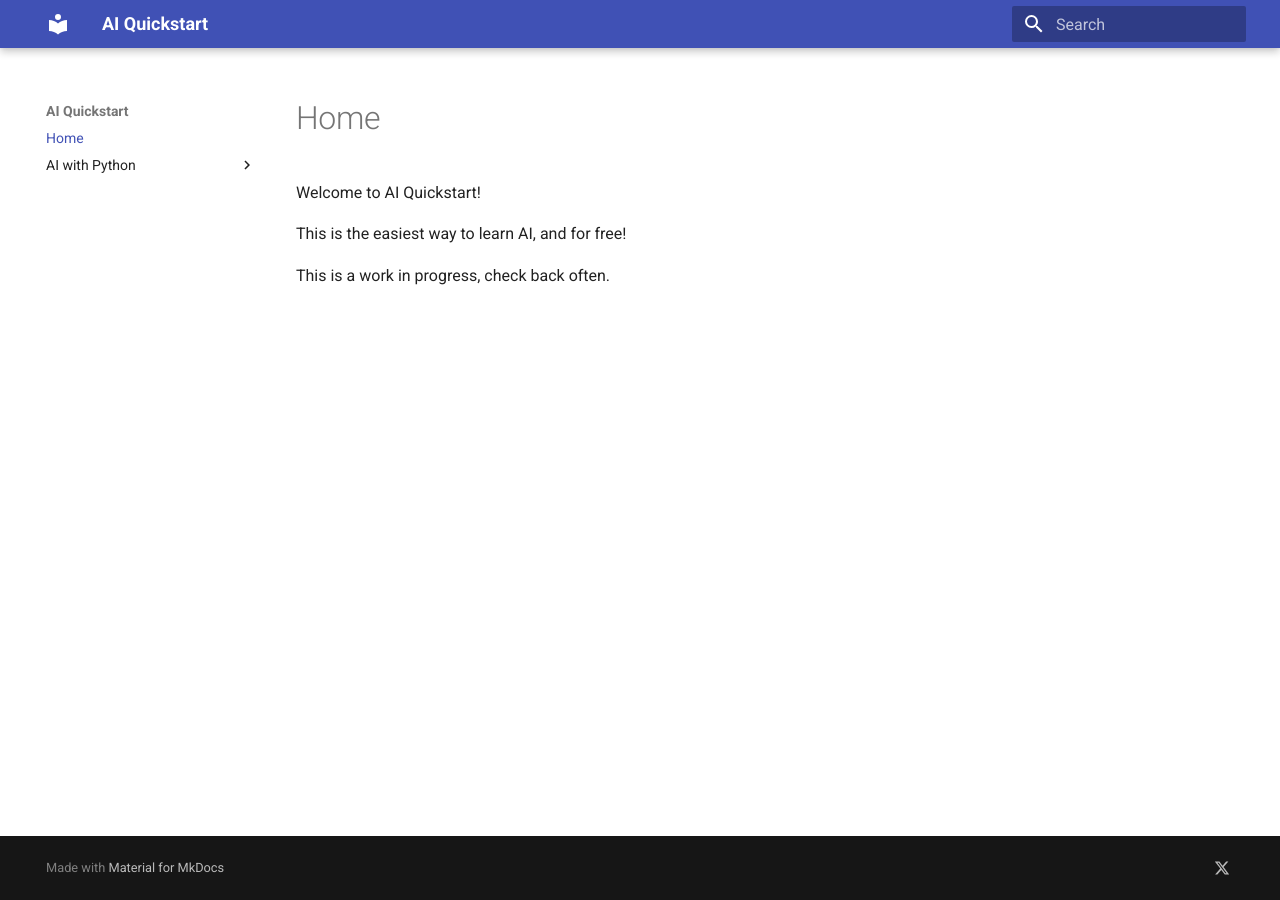
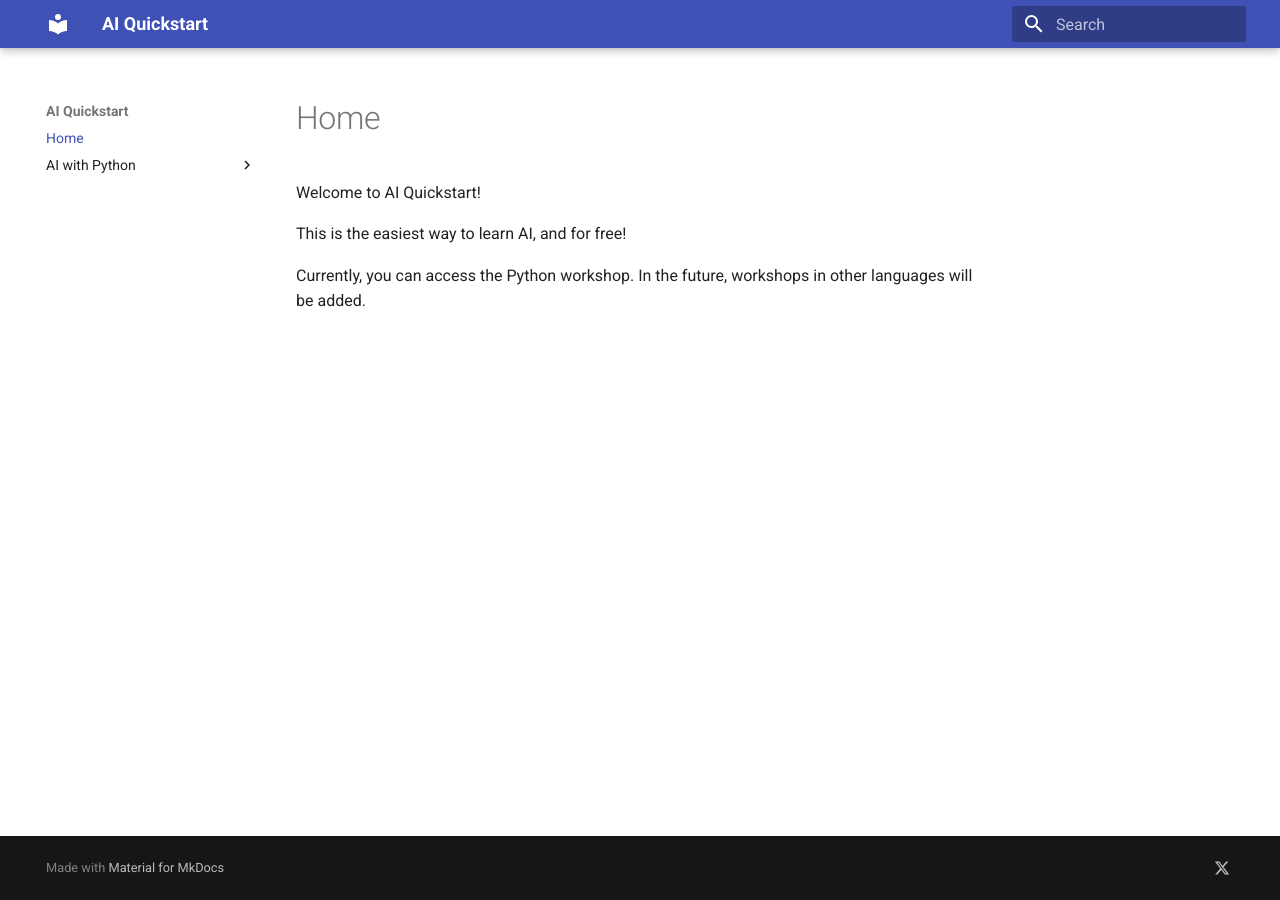
Before and after one commit to get-aiquickstart/get-aiquickstart.github.io, an MkDocs documentation site: the page built from docs/index.md, in a window 1280 px wide. Built offline with MkDocs 1.6.1 and Material for MkDocs 9.7.7, drawn with Linux system fonts in a browser that asks for light colours.

Commit message:
Update workshop availability information

```diff
--- a/docs/index.md
+++ b/docs/index.md
@@ -4,4 +4,4 @@ Welcome to AI Quickstart!
 
 This is the easiest way to learn AI, and for free!
 
-This is a work in progress, check back often.
+Currently, you can access the Python workshop.  In the future, workshops in other languages will be added.
```
